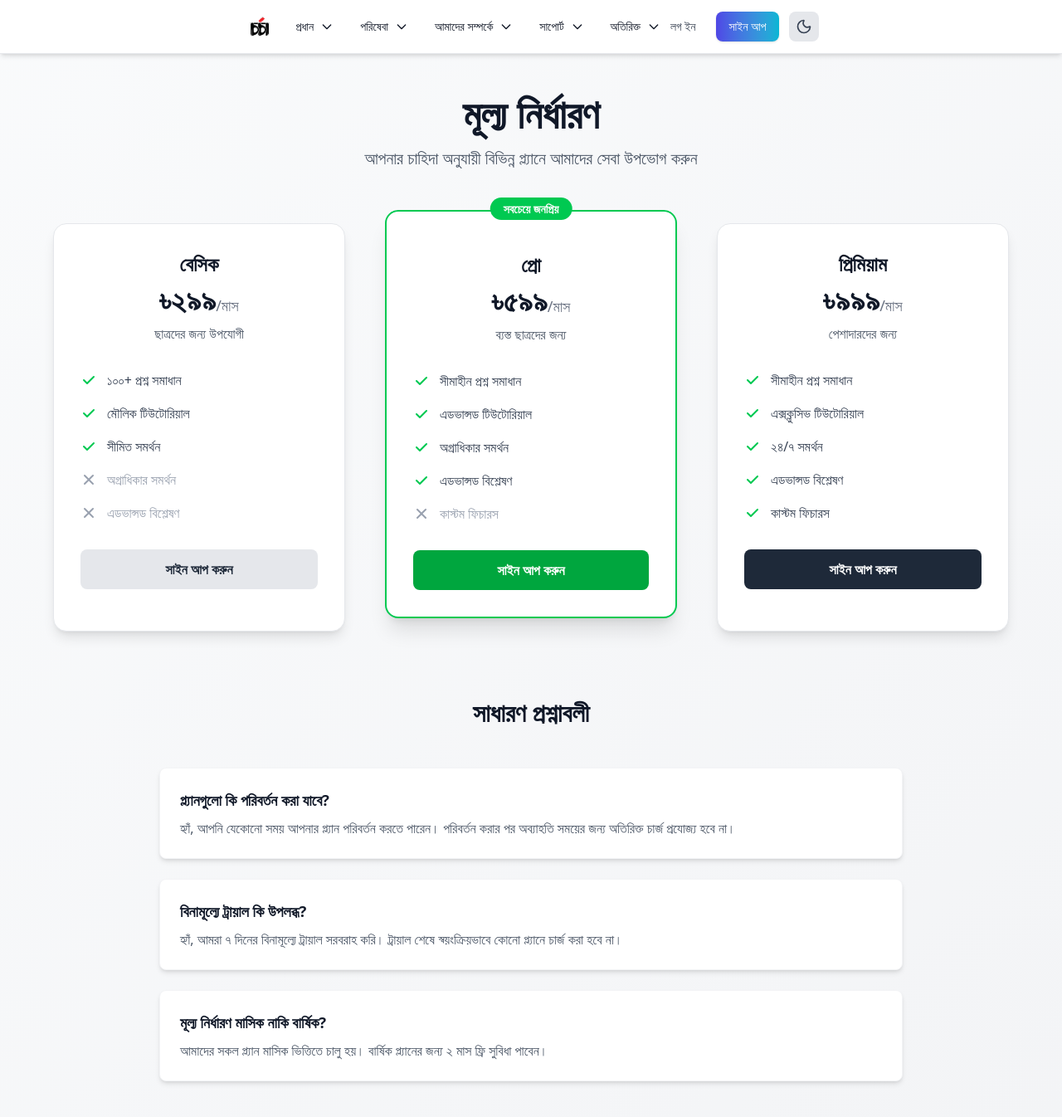
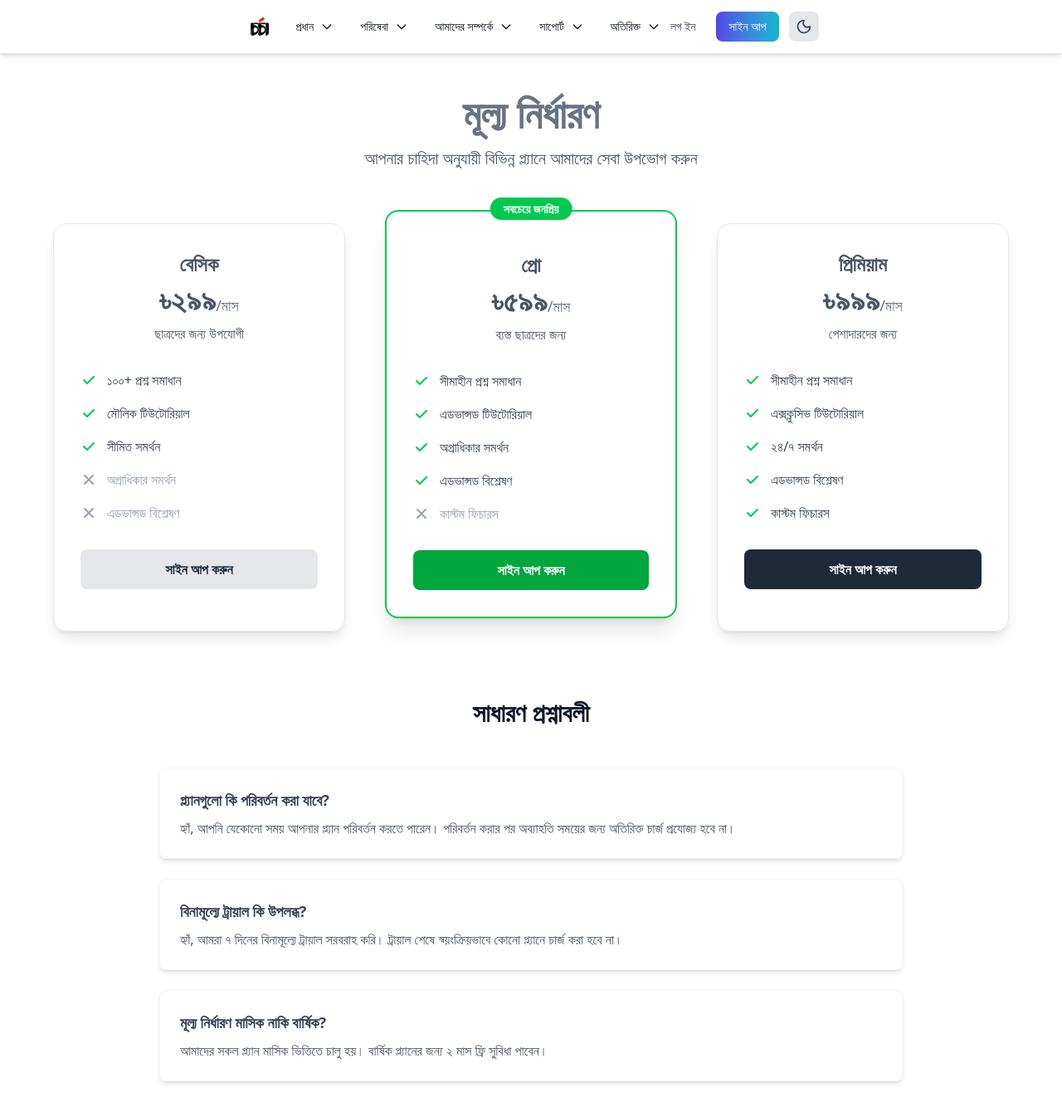
Before and after one commit to kousar-21/chorcha, a React (Vite) app: page /pricing in a window 1280 px wide. Shown: the top 1346 px of the page at 83% size. Built offline with nearby package versions, Linux system fonts and the light colour scheme.

Commit message:
resolved bg issue in pricing page

```diff
--- a/src/Pages/Pricing.jsx
+++ b/src/Pages/Pricing.jsx
@@ -2,11 +2,11 @@ import React from 'react';
 
 const Pricing = () => {
   return (
-    <div className="min-h-screen bg-linear-to-br from-gray-50 to-gray-100 py-12 px-4 sm:px-6 lg:px-8">
+    <div className="min-h-screen bg-primary py-12 px-4 sm:px-6 lg:px-8">
       <div className="max-w-7xl mx-auto">
         {/* Header Section */}
         <div className="text-center mb-16">
-          <h1 className="text-4xl md:text-5xl font-bold text-gray-900 mb-4">
+          <h1 className="text-4xl md:text-5xl font-bold text-gray-500 mb-4">
             মূল্য নির্ধারণ
           </h1>
           <p className="text-xl text-gray-600 max-w-3xl mx-auto">
@@ -17,10 +17,10 @@ const Pricing = () => {
         {/* Pricing Cards */}
         <div className="grid grid-cols-1 md:grid-cols-3 gap-8 lg:gap-12 max-w-6xl mx-auto">
           {/* Basic Plan */}
-          <div className="bg-white rounded-2xl shadow-lg p-8 border border-gray-200 hover:shadow-xl transition-shadow duration-300">
+          <div className="bg-secondary rounded-2xl shadow-lg p-8 border border-gray-200 hover:shadow-xl transition-shadow duration-300">
             <div className="text-center mb-8">
-              <h3 className="text-2xl font-bold text-gray-900 mb-2">বেসিক</h3>
-              <div className="text-4xl font-bold text-gray-900 mb-1">৳২৯৯<span className="text-lg font-normal text-gray-500">/মাস</span></div>
+              <h3 className="text-2xl font-bold text-gray-600 mb-2">বেসিক</h3>
+              <div className="text-4xl font-bold text-gray-600 mb-1">৳২৯৯<span className="text-lg font-normal text-gray-500">/মাস</span></div>
               <p className="text-gray-600 mt-2">ছাত্রদের জন্য উপযোগী</p>
             </div>
             <ul className="space-y-4 mb-8">
@@ -61,13 +61,13 @@ const Pricing = () => {
           </div>
 
           {/* Pro Plan (Featured) */}
-          <div className="relative bg-white rounded-2xl shadow-xl p-8 border-2 border-green-500 transform md:-translate-y-4 transition-transform duration-300 hover:scale-105 z-10">
+          <div className="relative bg-secondary rounded-2xl shadow-xl p-8 border-2 border-green-500 transform md:-translate-y-4 transition-transform duration-300 hover:scale-105 z-10">
             <div className="absolute -top-4 left-1/2 transform -translate-x-1/2">
               <span className="bg-green-500 text-white px-4 py-1 rounded-full text-sm font-semibold">সবচেয়ে জনপ্রিয়</span>
             </div>
             <div className="text-center mb-8 pt-4">
-              <h3 className="text-2xl font-bold text-gray-900 mb-2">প্রো</h3>
-              <div className="text-4xl font-bold text-gray-900 mb-1">৳৫৯৯<span className="text-lg font-normal text-gray-500">/মাস</span></div>
+              <h3 className="text-2xl font-bold text-gray-600 mb-2">প্রো</h3>
+              <div className="text-4xl font-bold text-gray-600 mb-1">৳৫৯৯<span className="text-lg font-normal text-gray-500">/মাস</span></div>
               <p className="text-gray-600 mt-2">ব্যস্ত ছাত্রদের জন্য</p>
             </div>
             <ul className="space-y-4 mb-8">
@@ -108,10 +108,10 @@ const Pricing = () => {
           </div>
 
           {/* Premium Plan */}
-          <div className="bg-white rounded-2xl shadow-lg p-8 border border-gray-200 hover:shadow-xl transition-shadow duration-300">
+          <div className="bg-secondary rounded-2xl shadow-lg p-8 border border-gray-200 hover:shadow-xl transition-shadow duration-300">
             <div className="text-center mb-8">
-              <h3 className="text-2xl font-bold text-gray-900 mb-2">প্রিমিয়াম</h3>
-              <div className="text-4xl font-bold text-gray-900 mb-1">৳৯৯৯<span className="text-lg font-normal text-gray-500">/মাস</span></div>
+              <h3 className="text-2xl font-bold text-gray-600 mb-2">প্রিমিয়াম</h3>
+              <div className="text-4xl font-bold text-gray-600 mb-1">৳৯৯৯<span className="text-lg font-normal text-gray-500">/মাস</span></div>
               <p className="text-gray-600 mt-2">পেশাদারদের জন্য</p>
             </div>
             <ul className="space-y-4 mb-8">
@@ -156,16 +156,16 @@ const Pricing = () => {
         <div className="mt-20 max-w-4xl mx-auto">
           <h2 className="text-3xl font-bold text-center text-gray-900 mb-12">সাধারণ প্রশ্নাবলী</h2>
           <div className="space-y-6">
-            <div className="bg-white rounded-lg p-6 shadow-md border border-gray-100">
-              <h3 className="text-lg font-semibold text-gray-900 mb-2">প্ল্যানগুলো কি পরিবর্তন করা যাবে?</h3>
+            <div className="bg-secondary rounded-lg p-6 shadow-md border border-gray-100">
+              <h3 className="text-lg font-semibold text-gray-700 mb-2">প্ল্যানগুলো কি পরিবর্তন করা যাবে?</h3>
               <p className="text-gray-600">হ্যাঁ, আপনি যেকোনো সময় আপনার প্ল্যান পরিবর্তন করতে পারেন। পরিবর্তন করার পর অব্যাহতি সময়ের জন্য অতিরিক্ত চার্জ প্রযোজ্য হবে না।</p>
             </div>
-            <div className="bg-white rounded-lg p-6 shadow-md border border-gray-100">
-              <h3 className="text-lg font-semibold text-gray-900 mb-2">বিনামূল্যে ট্রায়াল কি উপলব্ধ?</h3>
+            <div className="bg-secondary rounded-lg p-6 shadow-md border border-gray-100">
+              <h3 className="text-lg font-semibold text-gray-700 mb-2">বিনামূল্যে ট্রায়াল কি উপলব্ধ?</h3>
               <p className="text-gray-600">হ্যাঁ, আমরা ৭ দিনের বিনামূল্যে ট্রায়াল সরবরাহ করি। ট্রায়াল শেষে স্বয়ংক্রিয়ভাবে কোনো প্ল্যানে চার্জ করা হবে না।</p>
             </div>
-            <div className="bg-white rounded-lg p-6 shadow-md border border-gray-100">
-              <h3 className="text-lg font-semibold text-gray-900 mb-2">মূল্য নির্ধারণ মাসিক নাকি বার্ষিক?</h3>
+            <div className="bg-secondary rounded-lg p-6 shadow-md border border-gray-100">
+              <h3 className="text-lg font-semibold text-gray-700 mb-2">মূল্য নির্ধারণ মাসিক নাকি বার্ষিক?</h3>
               <p className="text-gray-600">আমাদের সকল প্ল্যান মাসিক ভিত্তিতে চালু হয়। বার্ষিক প্ল্যানের জন্য ২ মাস ফ্রি সুবিধা পাবেন।</p>
             </div>
           </div>
```
